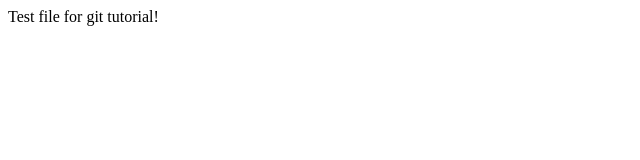
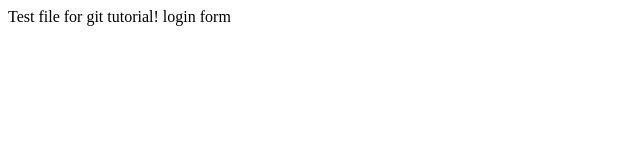
Before and after one commit to a-cheema-94/myappsample, a plain HTML site: page index.html in a window 1280 px wide. Shown: the full height of the page, 0-640 px from the left. Drawn offline with Linux system fonts and the light colour scheme.

Commit message:
login form

```diff
--- /dev/null
+++ b/dir2/app2.js
@@ -0,0 +1 @@
+console.log('Calis');
--- a/index.html
+++ b/index.html
@@ -8,5 +8,6 @@
 </head>
 <body>
     Test file for git tutorial!
+    login form
 </body>
 </html>
```
Also changed, not shown: log.txt (added), login.html (added).
